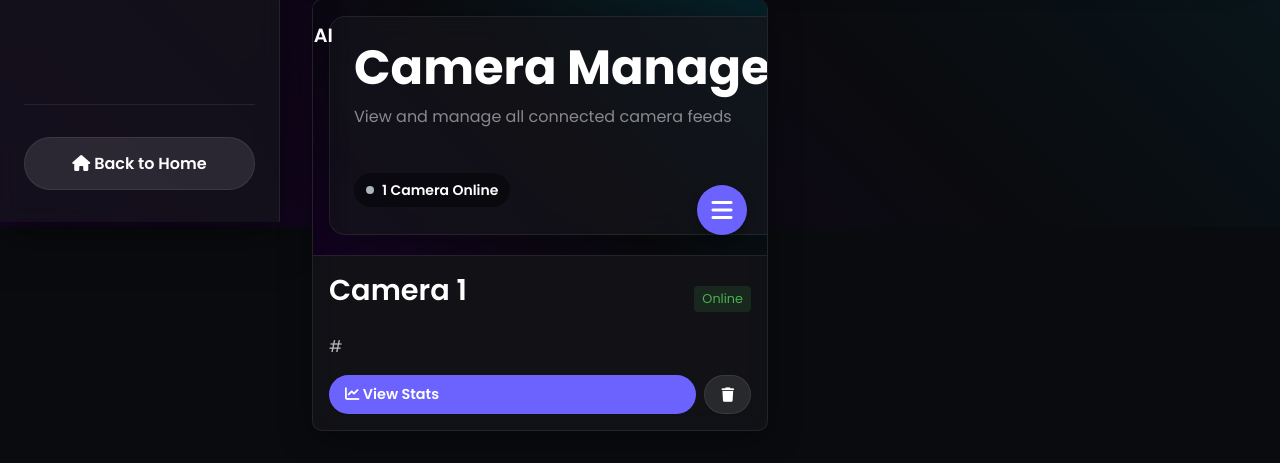
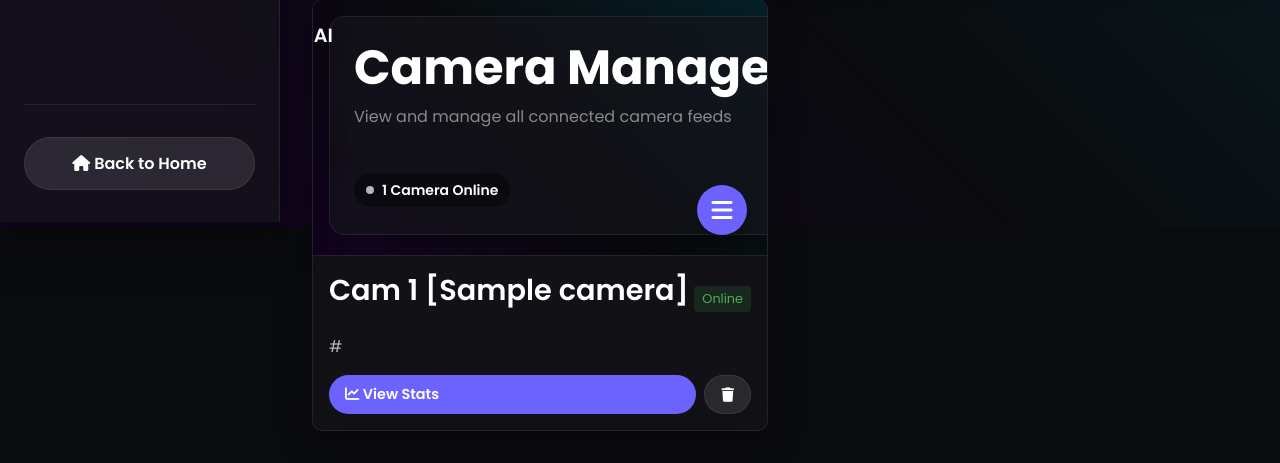
Before and after one commit to PushpenderIndia/DhristiAI, a Flask app: page /live_feed in a window 1280 px wide. Shown: the part 573-1036 px from the top of the page. Run offline with Flask 2, Linux system fonts and the light colour scheme; a database or web service that is not in the repository returns one stand-in record (values such as "Sample title"); parts of the project's set-up code (start-up, migrations or seed data) failed here and were passed over; some libraries are stand-ins or nearby versions.

Commit message:
added zone name while adding cam

```diff
--- a/templates/live_feed.html
+++ b/templates/live_feed.html
@@ -50,7 +50,7 @@
             </div>
             <div class="feed-info">
                 <div class="feed-title">
-                    <h3>Camera {{ loop.index }}</h3>
+                    <h3>Cam {{ loop.index }} [{{ camera.zone_name }}]</h3>
                     <span class="feed-status online">Online</span>
                 </div>
                 <p>{{ camera.url }}</p>
```
